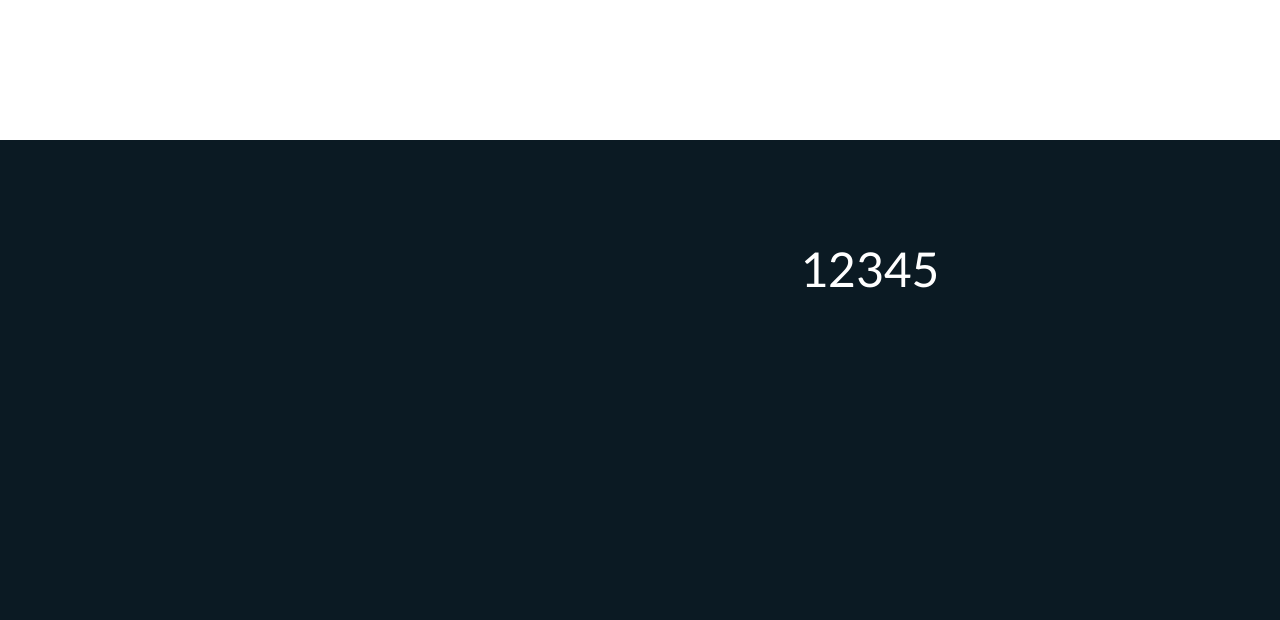
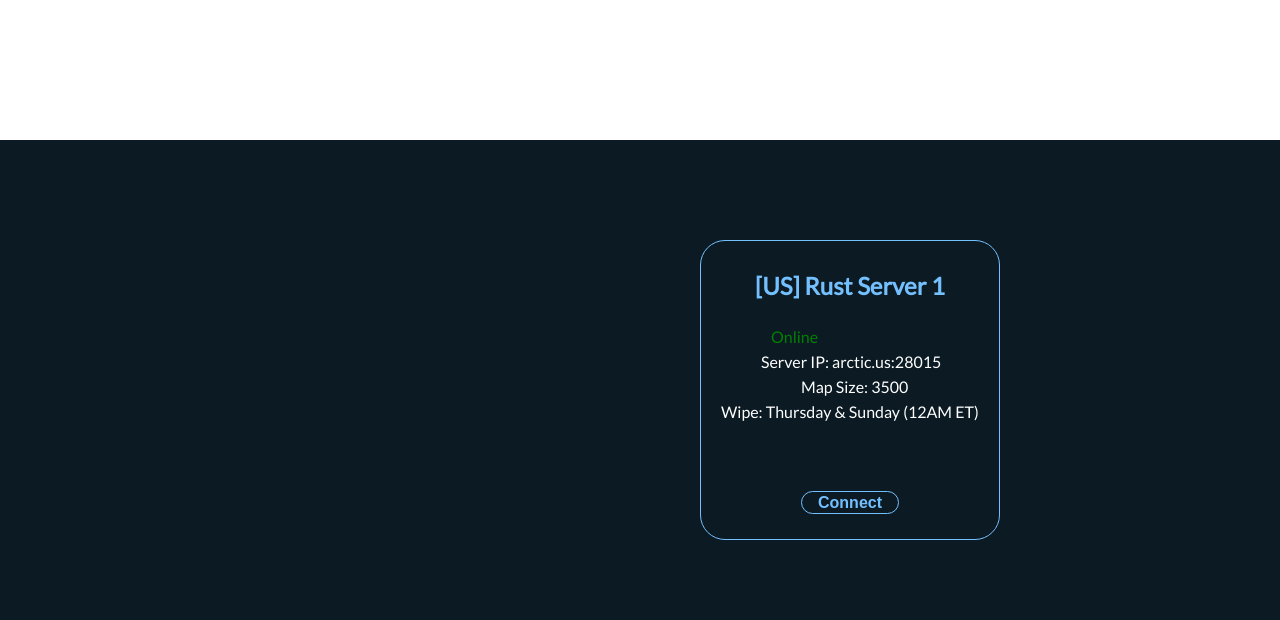
Before and after one commit to AndrewMommers/ArcticWeb, a PHP site: page / in a window 1280 px wide. Shown: the part 875-1495 px from the top of the page. Run offline with PHP 8.4, Linux system fonts and the light colour scheme.

Commit message:
Server 1
Border
Title
Server Information
Connect

TBD: Status

```diff
--- a/public/index.css
+++ b/public/index.css
@@ -190,15 +190,87 @@ a:hover::before {
 
 .servers {
     background-color: inherit;
+    display: block;
+    text-align: center;
+    color: white;
+    font-size: 1em;
+    padding: 10px;
+}
+
+.server1 {
     position: absolute;
-    display: flex;
-    flex-direction: row;
-    justify-content: space-between;
-    align-items: center;
-    left: 800px;
+    border: 1px solid;
+    border-color: #74c0ff;
+    border-radius: 25px;
+    color: white;
     top: 100px;
+    left: 700px;
+    height: 300px;
+    width: 300px;
+    font-size: 1em;
+}
+
+.server1 {
+    color:#74c0ff;
+}
+
+.server1-status {
+    position: absolute;
+    color: green;
+    left: 70px;
+    top: 70px;
+    font-size: 1em;
+}
+
+.server1-ip {
+    position: absolute;
     color: white;
-    font-size: 3em;
+    left: 60px;
+    top: 95px;
+    font-size: 1em;
+}
+
+.server1-ms {
+    position: absolute;
+    color: white;
+    left: 100px;
+    top: 120px;
+    font-size: 1em;
+}
+
+.server1-wp {
+    position: absolute;
+    color: white;
+    left: 20px;
+    top: 145px;
+    font-size: 1em;
+}
+
+.s1-btn{
+    display: inline-block;
+    background-color: inherit;
+    padding: 0.1em 1em;
+    box-sizing: border-box;
+    border: 0.05em solid #74c0ff;
+    color: #74c0ff;
+    text-align: center;
+    text-decoration: none;
+    font-weight: bold;
+    font-size: 1em;
+    cursor: pointer;
+    border-radius: 2em;
+    transition: all 0.15s;
+}
+
+.server1-btn {
+    position: absolute;
+    top: 250px;
+    left: 100px;
+}
+
+.s1-btn:hover {
+    color: white;
+    background-color: #74c0ff;
 }
 
 @media (max-width: 800px) {
--- a/public/index.html
+++ b/public/index.html
@@ -47,11 +47,28 @@
         </div>
         <div class="server-container">
             <div class="servers">
-                <div class="server1">1</div>
-                <div class="server2">2</div>
-                <div class="server3">3</div>
-                <div class="server4">4</div>
-                <div class="server5">5</div>
+                <div class="server1 servers">
+                    <div class="server1-h1">
+                        <h2>[US] Rust Server 1</h2>
+                    </div>
+                    <div class="server1-status">
+                        <p>Online</p>
+                    </div>
+                    <div class="server1-ip">
+                        <p>Server IP: arctic.us:28015</p>
+                    </div>
+                    <div class="server1-ms">
+                        <p>Map Size: 3500</p>
+                    </div>
+                    <div class="server1-wp">
+                        <p>Wipe: Thursday & Sunday (12AM ET)</p>
+                    </div>
+                    <div class="server1-btn">
+                        <form action="https://discord.gg/horizons" target="_blank">
+                            <input type="submit" class= "s1-btn" value="Connect" />
+                        </form>
+                    </div>
+                </div>
             </div>
         </div>
         <script src="" async defer></script>
```
